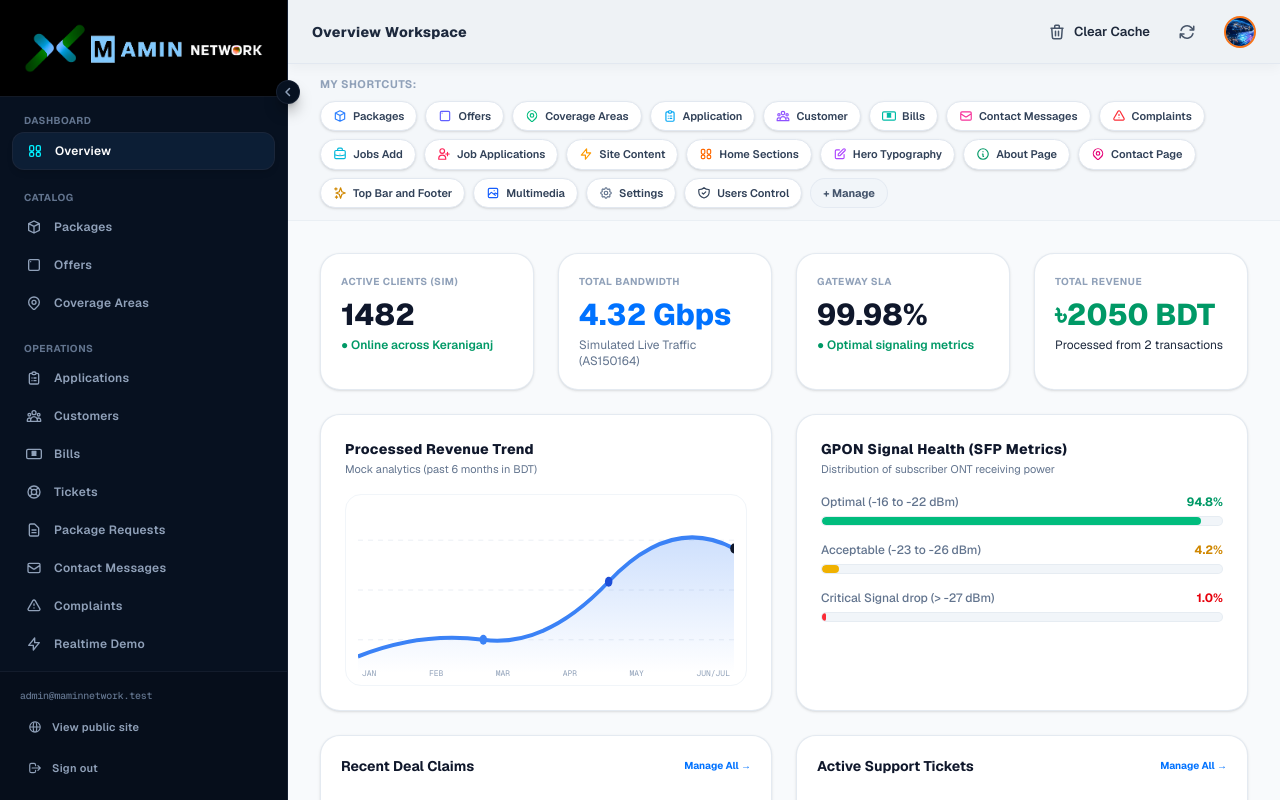
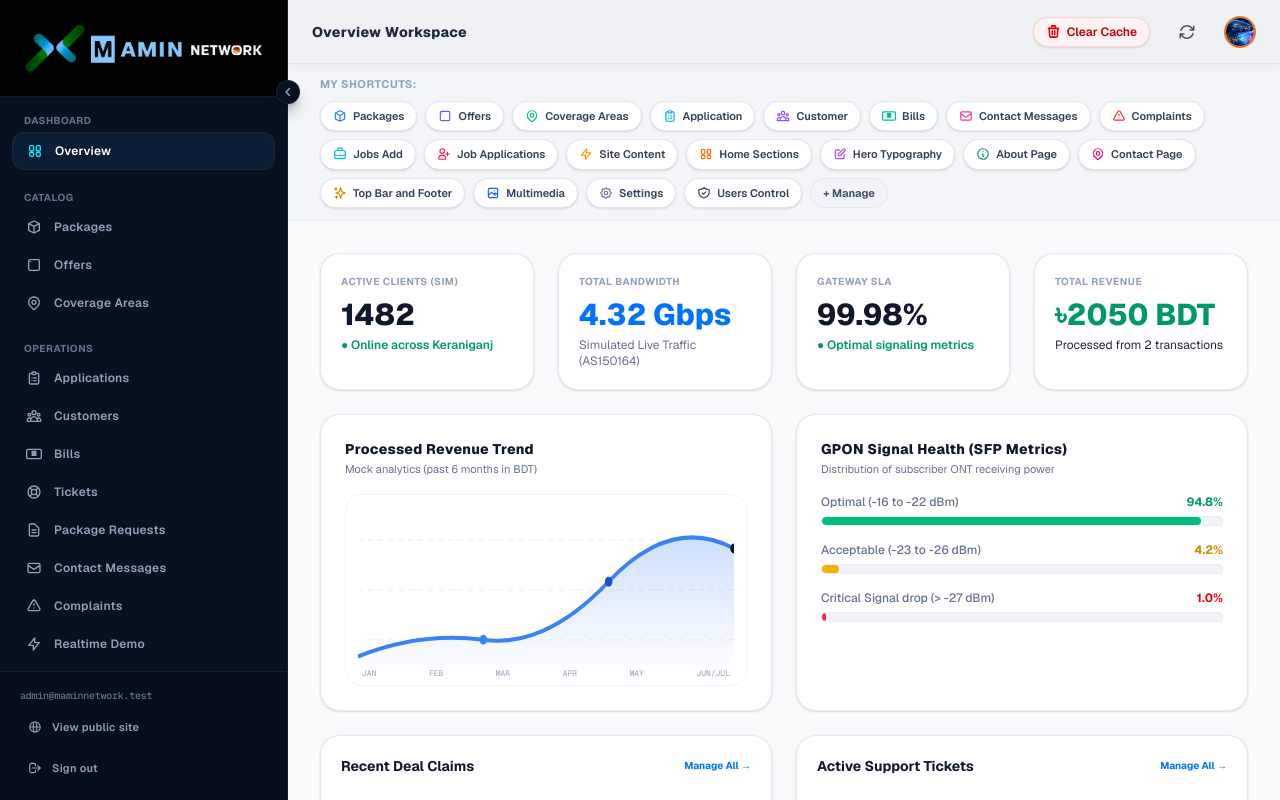
Before and after one commit to princeshiamofficial/M-Amin-Network, a Next.js app: page /admin/dashboard in a window 1280 px wide. Built offline with nearby package versions, Linux system fonts and the light colour scheme; sample sign-in values are in the browser's storage.

Commit message:
style: format Clear Cache action button as a rounded badge pill element

```diff
--- a/src/components/AdminNavbar.tsx
+++ b/src/components/AdminNavbar.tsx
@@ -38,9 +38,9 @@ export default function AdminNavbar({
               window.location.reload();
             }
           }}
-          className="flex items-center gap-2 text-[13px] font-semibold text-[#1e293b] hover:text-[#0f172a] transition-colors cursor-pointer"
+          className="flex items-center gap-1.5 px-3 py-1.5 bg-red-50 hover:bg-red-100/70 border border-red-200/80 text-red-700 hover:text-red-800 rounded-full text-xs font-semibold transition-all cursor-pointer shadow-sm"
         >
-          <svg className="w-[18px] h-[18px] text-[#475569]" fill="none" viewBox="0 0 24 24" stroke="currentColor" strokeWidth="2">
+          <svg className="w-[15px] h-[15px] text-red-600" fill="none" viewBox="0 0 24 24" stroke="currentColor" strokeWidth="2.5">
             <path strokeLinecap="round" strokeLinejoin="round" d="M19 7l-.867 12.142A2 2 0 0116.138 21H7.862a2 2 0 01-1.995-1.858L5 7m5 4v6m4-6v6m1-10V4a1 1 0 00-1-1h-4a1 1 0 00-1 1v3M4 7h16" />
           </svg>
           <span>Clear Cache</span>
```
